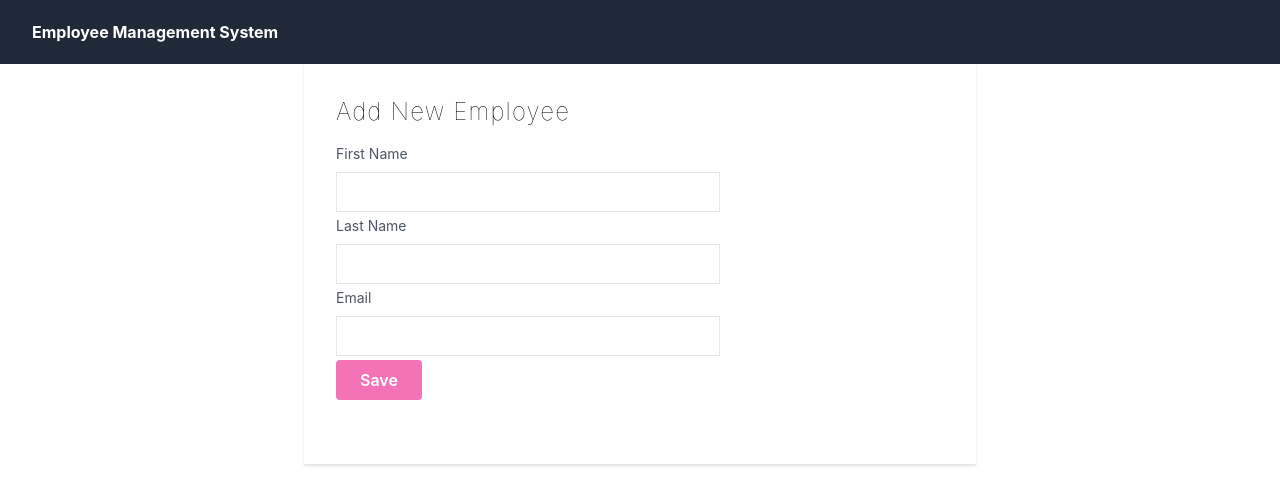
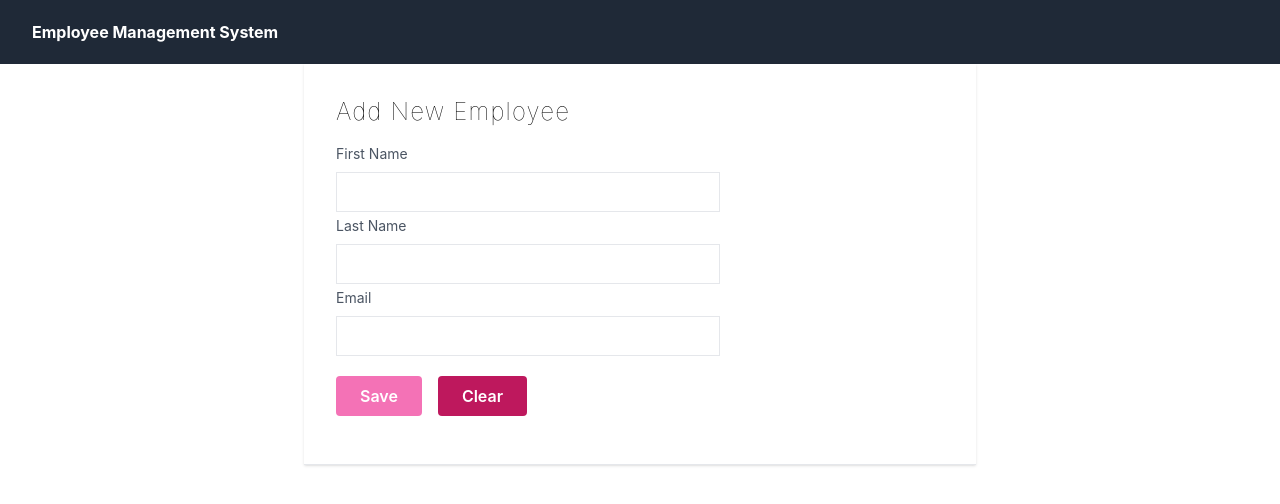
Before and after one commit to Ogomes21/-Employee-Management-System-UI, a React (Create React App) app: page / in a window 1280 px wide. Shown: the top 504 px of the page. Built offline with nearby package versions, Linux system fonts and the light colour scheme.

Commit message:
Added clear button.

```diff
--- a/src/components/AddEmployee.js
+++ b/src/components/AddEmployee.js
@@ -34,9 +34,12 @@
             className="h-10 w-96 border mt-2 px-2 py-2"
           ></input>
         </div>
-        <div className="items-center justify-center h-14 w-full my-4">
+        <div className="items-center justify-center h-14 w-full my-4 space-x-4 pt-4">
             <button className="rounded text-white font-semibold bg-pink-400 hover:bg-pink-600 py-2 px-6 ">
                 Save
+                </button>
+                <button className="rounded text-white font-semibold bg-pink-700 hover:bg-pink-800 py-2 px-6 ">
+                Clear
                 </button>
         </div>
       </div>
```
